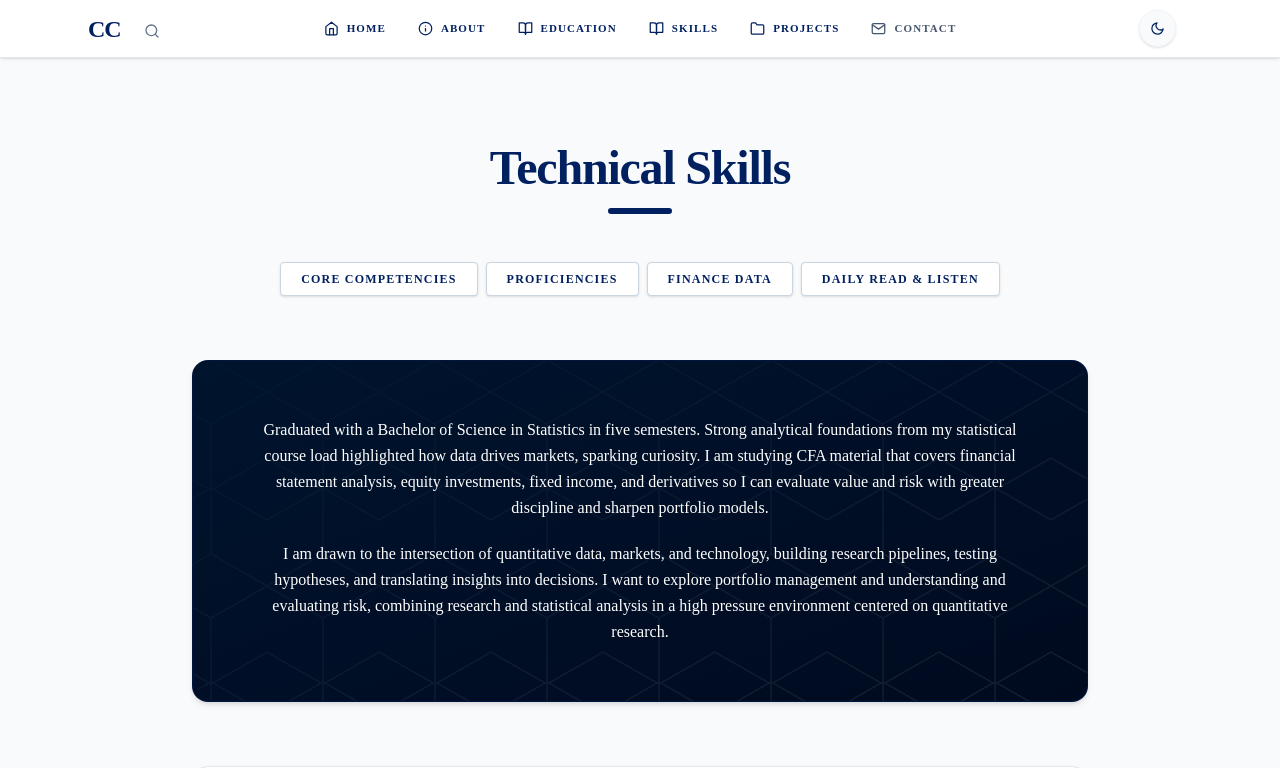
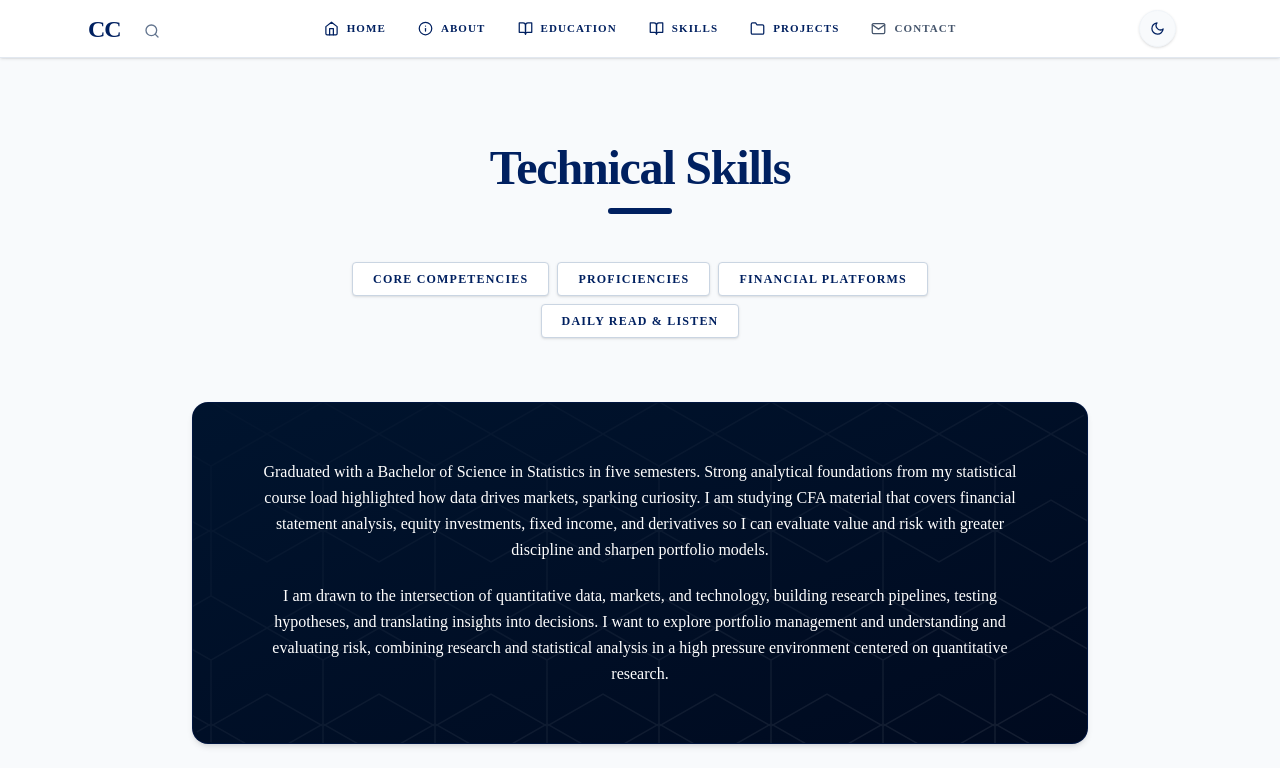
Before and after one commit to Chris-D-Jose-Castaneda/my-website, a React (Vite) app: page /skills in a window 1280 px wide. Shown: the top 768 px of the page. Built offline with nearby package versions, Linux system fonts and the light colour scheme.

Commit message:
content change in skills

```diff
--- a/src/pages/Skills.jsx
+++ b/src/pages/Skills.jsx
@@ -34,7 +34,7 @@ export default function Skills() {
   const navSections = [
     { id: 'core-competencies', label: 'Core Competencies' },
     { id: 'technical-proficiencies', label: 'Proficiencies' },
-    { id: 'finance-data', label: 'Finance Data' },
+    { id: 'finance-data', label: 'Financial Platforms' },
     { id: 'daily-read-listen', label: 'Daily Read & Listen' },
   ];
 
```
